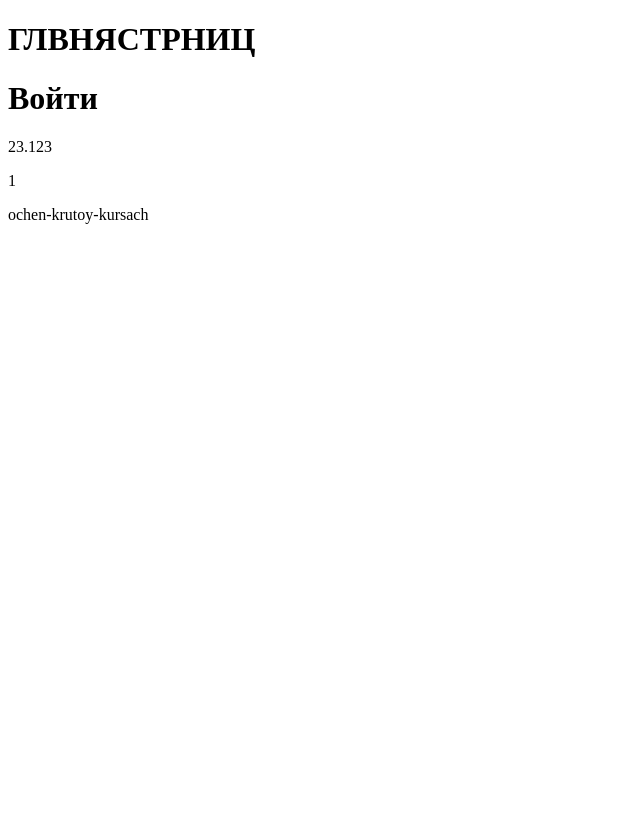
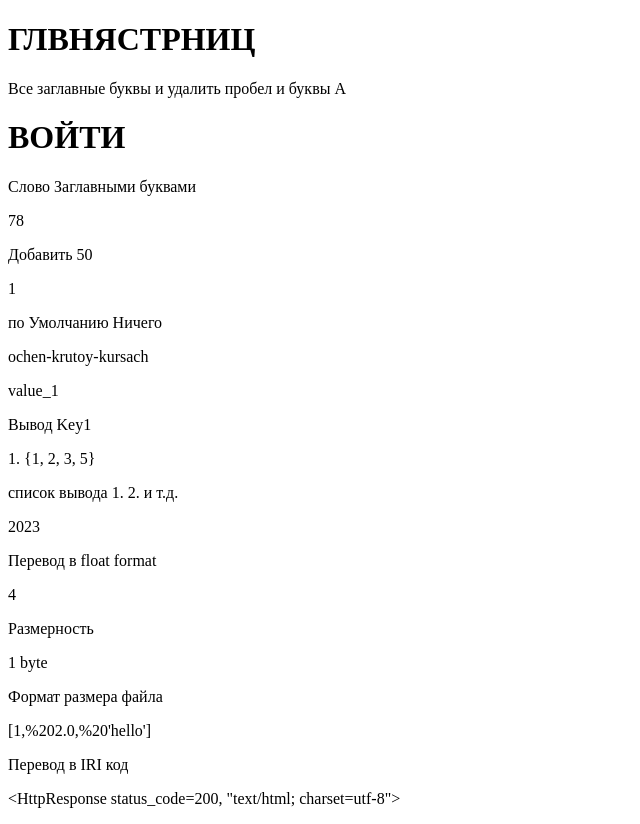
Before and after one commit to IVIGI/DJ_PI, a Django app: page / in a window 1280 px wide. Shown: the whole page, without its empty margins (0-640 px from the left). Before the commit the page ends 224 px from the top, so only its background shows below. Run offline with Django 4.2, Linux system fonts and the light colour scheme.

Commit message:
создали float
ДЗ
1. вывести на странице все типы данных (Словарь, множество, объект, целое число.)
2. встроенные фильтры Built-in filter reference

```diff
--- a/coolsite/Ambrella/templates/Ambrella/Index.html
+++ b/coolsite/Ambrella/templates/Ambrella/Index.html
@@ -6,11 +6,19 @@
 </head>
 <body>
 <div>
-    <h1> {{title|upper| cut:' ' | cut:'А'  }} </h1>
-    <h1> {{menu.1}} </h1>
-    <p> {{float}} </p>
-    <p> {{value|default:"nothing"}}</p>
+    <h1> {{title|upper| cut:' ' | cut:'А'  }} </h1> <p> Все заглавные буквы и удалить пробел и буквы А</p>
+    <h1> {{menu.1|upper}} </h1> <p> Слово Заглавными буквами</p>
+    <p> {{float|add:"50"}} </p> <p> Добавить 50 </p>
+    <p> {{value|default:"nothing"}}</p> <p> по Умолчанию Ничего </p>
     <p> {{url}} </p>
+    <p> {{dict.key_1}} </p> <p> Вывод Key1</p>
+    <p> {{set|linenumbers}} </p> <p> список вывода 1. 2. и т.д.</p>
+    <p> {{int|floatformat}} </p> <p> Перевод в float format</p>
+    <p> {{list|length}} </p> <p> Размерность </p>
+    <p> {{bool|filesizeformat}} </p> <p> Формат размера файла</p>
+    <p> {{tup|iriencode}} </p> <p> Перевод в IRI код</p>
+    <p> {{obj}} </p>
+
 </div>
 
 </body>
--- a/coolsite/Ambrella/views.py
+++ b/coolsite/Ambrella/views.py
@@ -15,9 +15,17 @@ def index(request):
     # return HttpResponse(t) // Пример ниже !!!!  можно так как 1 пример, можно как ниже!
     data = {'title': 'главная страница',
             'menu':menu,
-            'float':23.123,
             'value': 1,
-            'url': slugify ("OCHEN KRUTOY KURSACH")
+            'url': slugify ("OCHEN KRUTOY KURSACH"),
+            'int': 2023,
+            'tup': [1,2.0,"hello"],
+            'bool': True,
+            'float': 28.56,
+            'list': [1, 2, 'abc', True],
+            'set': {1, 1, 2, 3, 2, 5},
+            'dict': {'key_1': 'value_1', 'key_2': 'value_2'},
+            'obj': categorieys(10, 20),
+
             }
     return render(request,'Ambrella/index.html',context=data)
     # // пример передачи параметра 1
```
